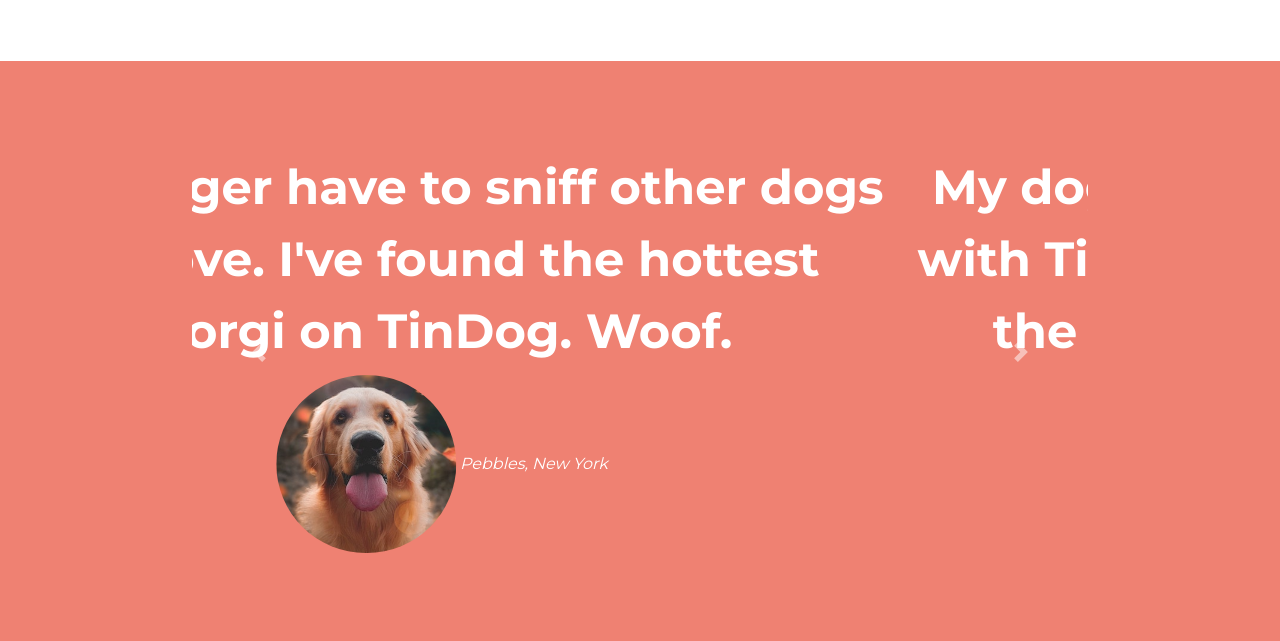
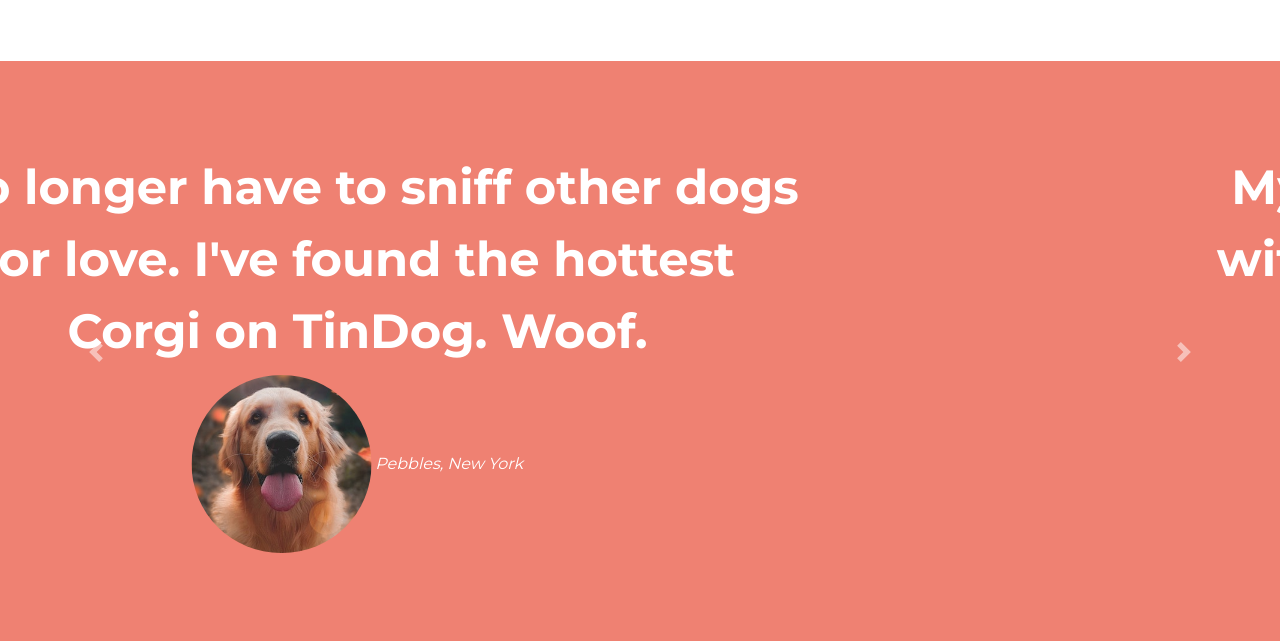
Before and after one commit to sabarish1827/tindog, a plain HTML site: page index.html in a window 1280 px wide. Shown: the part 1160-1801 px from the top of the page. Drawn offline with nearby package versions, Linux system fonts and the light colour scheme.

Commit message:
Updated carousel styles.css
styled carousel to the testimonials section

```diff
--- a/css/styles.css
+++ b/css/styles.css
@@ -85,7 +85,6 @@ p{
 
 /* testimonials */
 #testimonials{
-    padding: 7% 15%;
     text-align: center;
     background-color: #ef8172;
     color: #fff;
@@ -94,6 +93,10 @@ p{
 .testimonial-image{
     width: 20%;
     border-radius: 100%;
+}
+
+.carousel-item{
+    padding: 7% 15%;
 }
 
 /* press */
```
